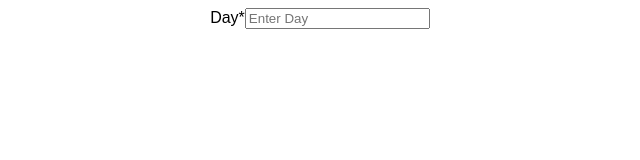
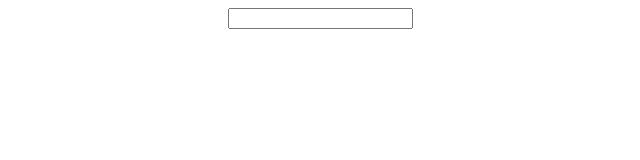
Before and after one commit to leopoldkwok/DateInput, a React (Create React App) app: page / in a window 1280 px wide. Shown: the top 160 px of the page, without its empty margins (320-960 px from the left). Built offline with nearby package versions, Linux system fonts and the light colour scheme.

Commit message:
Remove day - label, placeholder and mandatory

```diff
--- a/src/DateInput.js
+++ b/src/DateInput.js
@@ -69,7 +69,7 @@ const DateInput = (props) => {
       <label htmlFor={inputId}>
         <span className="input-label card-name-label">
           {config.day.label}
-          {config.day.required ? <span className="mandatory">*</span> : ""}
+          {/* {config.day.required ? <span className="mandatory">*</span> : ""} */}
         </span>
         {children}
         <input
--- a/src/config.json
+++ b/src/config.json
@@ -1,8 +1,8 @@
 {
   "dateOfBirth": {
     "day": {
-      "label": "Day",
-      "placeholder": "Enter Day",
+      "label": "",
+      "placeholder": "",
       "maxLength": "2",
       "minLength": "2",
       "required": true,
```
